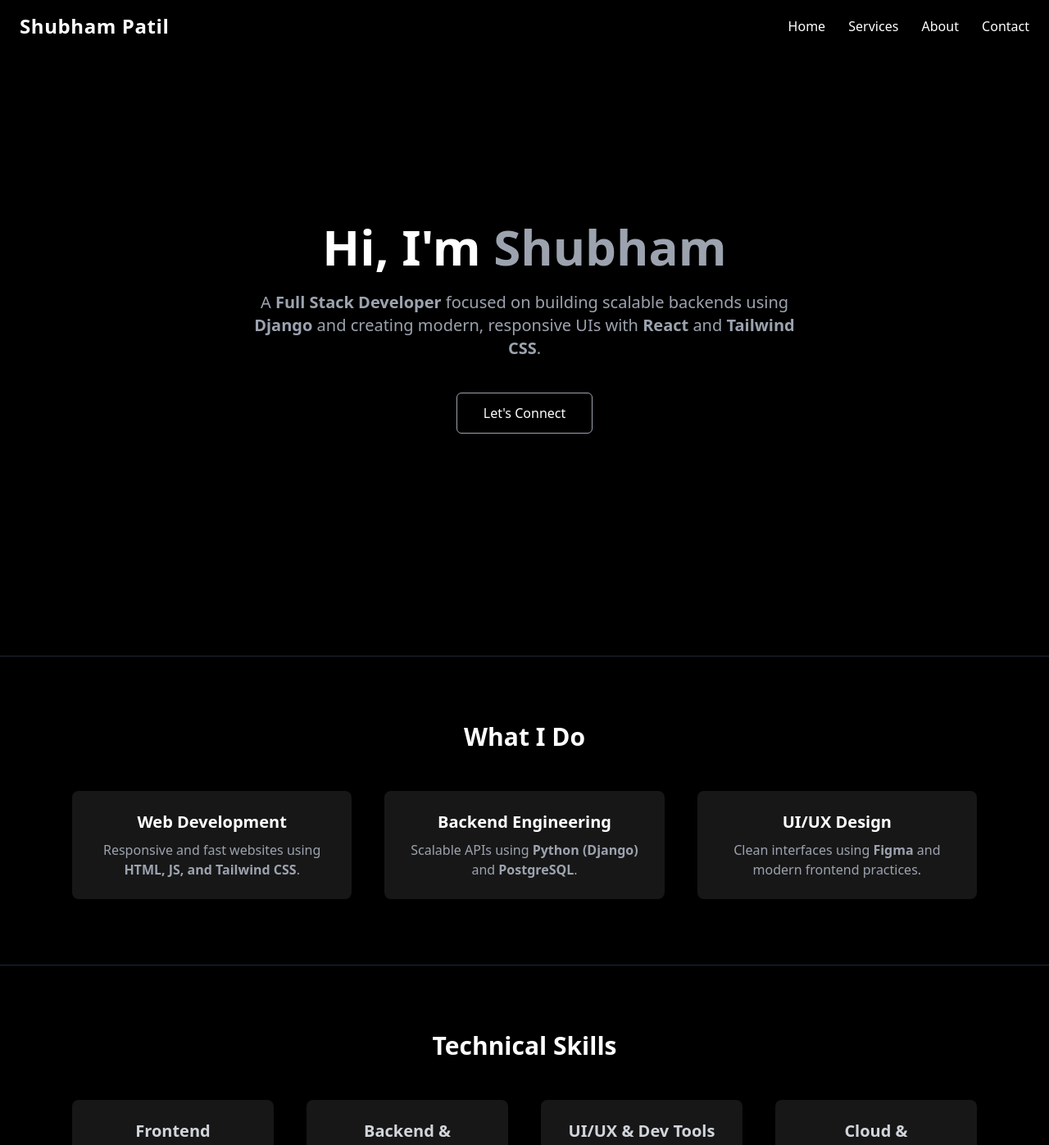
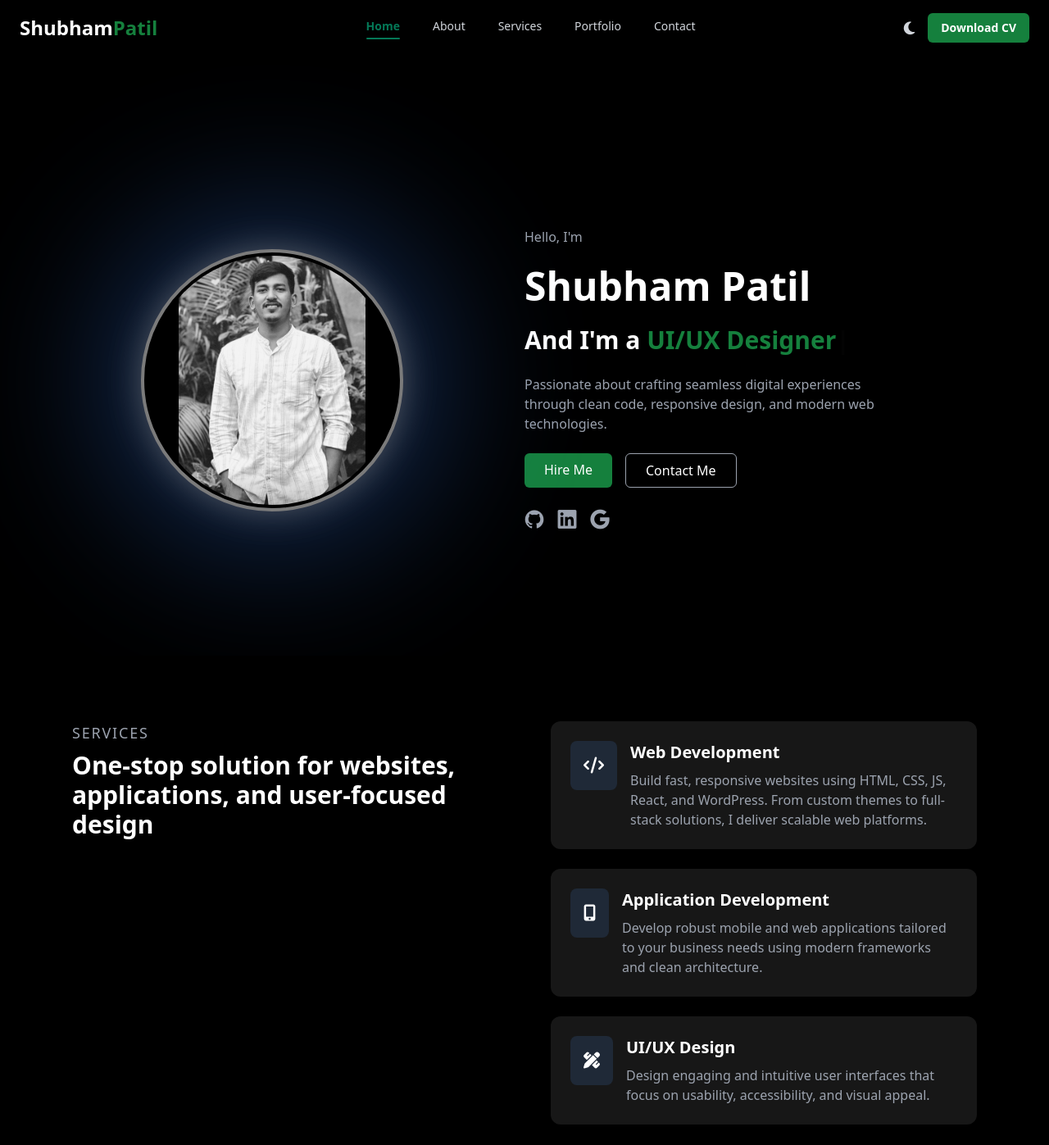
Before and after one commit to shubhamforall/shubhampatil-website, a plain HTML site: page index.html in a window 1280 px wide. Shown: the top 1397 px of the page at 82% size. Drawn offline with nearby package versions, Linux system fonts and the light colour scheme.

Commit message:
Updated home page

```diff
--- a/css/style.css
+++ b/css/style.css
@@ -1,3 +1,31 @@
+/* Active tab styling */
+.nav-link {
+    position: relative;
+    padding-bottom: 4px;
+    transition: all 0.3s ease;
+}
+
+.nav-link:hover {
+    color: white;
+}
+
+.nav-link.active {
+    color: #047857;
+    font-weight: 600;
+}
+
+.nav-link.active::after {
+    content: '';
+    position: absolute;
+    left: 0;
+    bottom: -2px;
+    height: 2px;
+    width: 100%;
+    background-color: #047857;
+    border-radius: 9999px;
+}
+
+
 /* Floating animation for icons */
 @keyframes float {
 
@@ -38,3 +66,20 @@ html {
 ::-webkit-scrollbar-thumb:hover {
     background: #555;
 }
+
+/* Pulsing glow effect for images */
+@keyframes pulseGlow {
+
+    0%,
+    100% {
+        box-shadow: 0 0 40px rgba(59, 130, 246, 0.6);
+    }
+
+    50% {
+        box-shadow: 0 0 80px rgba(59, 130, 246, 0.8);
+    }
+}
+
+img {
+    animation: pulseGlow 3s ease-in-out infinite;
+}
--- a/index.html
+++ b/index.html
@@ -6,76 +6,185 @@
     <meta name="viewport" content="width=device-width, initial-scale=1.0" />
     <title>Shubham Patil | Software Developer</title>
 
+    <!-- Favicon -->
+    <link rel="icon" type="image/jpeg" href="assets/images/favicon.jpg">
+
     <!-- Tailwind CSS -->
     <script src="https://cdn.tailwindcss.com"></script>
 
     <!-- Devicon (Colored Tech Icons) -->
     <link rel="stylesheet" href="https://cdn.jsdelivr.net/gh/devicons/devicon@v2.15.1/devicon.min.css">
 
+    <!-- Font Awesome for Icons (optional) -->
+    <link rel="stylesheet" href="https://cdnjs.cloudflare.com/ajax/libs/font-awesome/6.4.0/css/all.min.css" />
+
+
+
     <!-- AOS Animation -->
     <link href="https://unpkg.com/aos@2.3.1/dist/aos.css" rel="stylesheet">
-    <script src="https://unpkg.com/aos@2.3.1/dist/aos.js"></script>
 
+    <!-- Custom Styles -->
     <link rel="stylesheet" href="css/style.css" />
 
-    <link rel="icon" type="image/jpeg" href="assets/images/favicon.jpg">
+    <!-- External JS Libraries -->
+    <script src="https://cdn.jsdelivr.net/npm/typed.js@2.0.12" defer></script>
+    <script src="https://unpkg.com/aos@2.3.1/dist/aos.js" defer></script>
+
+    <!-- Main Script -->
+    <script src="js/main.js" defer></script>
 </head>
+
 
 <body class="bg-black text-white font-sans">
     <!-- Navbar -->
-    <nav class="fixed top-0 left-0 w-full bg-black bg-opacity-90 shadow z-50">
+    <nav class="fixed top-0 left-0 w-full z-50 bg-black shadow-md">
         <div class="max-w-7xl mx-auto px-6 py-4 flex justify-between items-center">
-            <h1 class="text-2xl font-bold tracking-wide">Shubham Patil</h1>
-            <div class="space-x-6 hidden md:block">
-                <a href="index.html" class="hover:text-gray-400 transition">Home</a>
-                <a href="services.html" class="hover:text-gray-400 transition">Services</a>
-                <a href="about.html" class="hover:text-gray-400 transition">About</a>
-                <a href="contact.html" class="hover:text-gray-400 transition">Contact</a>
+
+            <!-- Logo -->
+            <a href="index.html" class="text-2xl font-bold text-white">
+                Shubham<span class="text-green-700	">Patil</span>
+            </a>
+
+            <!-- Navigation Links -->
+            <div class="hidden md:flex space-x-10 text-sm font-medium text-gray-300">
+                <a href="index.html" class="nav-link">Home</a>
+                <a href="about.html" class="nav-link">About</a>
+                <a href="services.html" class="nav-link">Services</a>
+                <a href="#projects" class="nav-link">Portfolio</a>
+                <a href="contact.html" class="nav-link">Contact</a>
+            </div>
+
+            <!-- Right Icons + Resume Button -->
+            <div class="flex items-center space-x-4">
+                <button class="text-gray-300 hover:text-white text-lg">
+                    <i class="fas fa-moon"></i>
+                </button>
+
+                <a href="assets/resume.pdf" download
+                    class="bg-green-700 hover:bg-green-900 text-white px-4 py-2 rounded-md text-sm font-semibold transition duration-200">
+                    Download CV
+                </a>
             </div>
         </div>
     </nav>
 
+
+
     <!-- Hero Section -->
-    <section class="min-h-screen flex flex-col justify-center items-center text-center px-6" data-aos="fade-up">
-        <h2 class="text-5xl md:text-6xl font-bold mb-6">Hi, I'm <span class="text-gray-400">Shubham</span></h2>
-        <p class="text-lg md:text-xl text-gray-400 max-w-2xl mb-10">
-            A <strong>Full Stack Developer</strong> focused on building scalable backends using <strong>Django</strong>
-            and creating modern, responsive UIs with <strong>React</strong> and <strong>Tailwind CSS</strong>.
-        </p>
-        <a href="contact.html"
-            class="border border-gray-400 px-8 py-3 rounded-md hover:bg-white hover:text-black transition">
-            Let's Connect
-        </a>
+    <section
+        class="min-h-screen bg-black text-white flex flex-col md:flex-row justify-center items-center px-6 pt-24 md:pt-32"
+        data-aos="fade-up">
+        <!-- Left: Profile Image -->
+        <div class="md:w-1/2 flex justify-center mb-10 md:mb-0">
+            <div class="relative flex justify-center items-center">
+                <!-- Blue Glow -->
+                <div class="absolute bg-blue-500 blur-[100px] opacity-40 rounded-full w-80 h-80 md:w-96 md:h-96"></div>
+
+                <!-- Profile Image -->
+                <img src="assets/images/shubham.webp" alt="Shubham Patil" class="relative w-72 h-72 md:w-80 md:h-80 rounded-full object-contain border-4 border-blue-500
+           grayscale transition-all duration-500 ease-in-out
+           shadow-[0_0_50px_rgba(59,130,246,0.6)] bg-black p-1">
+            </div>
+
+        </div>
+
+
+        <!-- Right: Intro Text -->
+        <div class="md:w-1/2 text-center md:text-left space-y-6">
+            <p class="text-gray-400">Hello, I'm</p>
+            <h1 class="text-4xl md:text-5xl font-bold">Shubham Patil</h1>
+            <h2 class="text-2xl md:text-3xl font-semibold text-white">
+                And I'm a <span id="typed-text" class="text-green-700"></span>
+            </h2>
+            <p class="text-gray-400 max-w-md">
+                Passionate about crafting seamless digital experiences through clean code, responsive design, and modern
+                web
+                technologies.
+            </p>
+
+            <div class="flex justify-center md:justify-start space-x-4 mt-4">
+                <a href="#contact" class="bg-green-700 px-6 py-2 rounded-md hover:bg-green-900 transition">Hire Me</a>
+                <a href="#contact"
+                    class="border border-gray-400 px-6 py-2 rounded-md hover:bg-white hover:text-black transition">Contact
+                    Me</a>
+            </div>
+
+            <!-- Social Links -->
+            <div class="flex justify-center md:justify-start space-x-4 mt-6 text-2xl">
+                <a href="https://github.com/shubhamforall" target="_blank" class="text-gray-400 hover:text-white"><i
+                        class="devicon-github-original"></i></a>
+                <a href="https://www.linkedin.com/in/shubhampatil" target="_blank"
+                    class="text-gray-400 hover:text-green-700"><i class="devicon-linkedin-plain"></i></a>
+                <a href="mailto:patilshubham0514@gmail.com" class="text-gray-400 hover:text-green-700"><i
+                        class="devicon-google-plain"></i></a>
+            </div>
+        </div>
     </section>
 
+
     <!-- Services Section -->
-    <section id="services" class="py-20 border-t border-gray-800" data-aos="fade-up">
-        <div class="max-w-6xl mx-auto px-6 text-center">
-            <h3 class="text-3xl font-semibold mb-12">What I Do</h3>
-            <div class="grid md:grid-cols-3 gap-10">
-                <div class="bg-neutral-900 p-6 rounded-lg hover:-translate-y-2 transition">
-                    <h4 class="text-xl font-semibold mb-2">Web Development</h4>
-                    <p class="text-gray-400">Responsive and fast websites using <strong>HTML, JS, and Tailwind
-                            CSS</strong>.</p>
+    <section id="services" class="py-20 bg-black text-white" data-aos="fade-up">
+        <div class="max-w-6xl mx-auto px-6 md:flex md:items-start md:gap-16">
+            <!-- Left Side: Heading -->
+            <div class="md:w-1/2 mb-10 md:mb-0">
+                <span class="text-gray-400 uppercase tracking-widest text-lg">Services</span>
+                <h2 class="text-3xl font-bold mt-2 mb-6">One-stop solution for websites, applications, and user-focused
+                    design
+
+                </h2>
+            </div>
+
+            <!-- Right Side: Service Cards -->
+            <div class="md:w-1/2 space-y-6">
+                <div class="bg-neutral-900 p-6 rounded-xl flex items-start gap-4 hover:-translate-y-2 transition">
+                    <div class="bg-gray-800 p-4 rounded-lg">
+                        <i class="fas fa-code text-white text-xl"></i>
+                    </div>
+                    <div>
+                        <h4 class="text-xl font-semibold mb-2">Web Development</h4>
+                        <p class="text-gray-400">
+                            Build fast, responsive websites using HTML, CSS, JS, React, and WordPress. From custom
+                            themes to full-stack
+                            solutions, I deliver scalable web platforms.
+                        </p>
+                    </div>
                 </div>
-                <div class="bg-neutral-900 p-6 rounded-lg hover:-translate-y-2 transition">
-                    <h4 class="text-xl font-semibold mb-2">Backend Engineering</h4>
-                    <p class="text-gray-400">Scalable APIs using <strong>Python (Django)</strong> and
-                        <strong>PostgreSQL</strong>.
-                    </p>
+
+                <!-- Service 2: Application Development -->
+                <div class="bg-neutral-900 p-6 rounded-xl flex items-start gap-4 hover:-translate-y-2 transition">
+                    <div class="bg-gray-800 p-4 rounded-lg">
+                        <i class="fas fa-mobile-alt text-white text-xl"></i>
+                    </div>
+                    <div>
+                        <h4 class="text-xl font-semibold mb-2">Application Development</h4>
+                        <p class="text-gray-400">
+                            Develop robust mobile and web applications tailored to your business needs using modern
+                            frameworks and clean
+                            architecture.
+                        </p>
+                    </div>
                 </div>
-                <div class="bg-neutral-900 p-6 rounded-lg hover:-translate-y-2 transition">
-                    <h4 class="text-xl font-semibold mb-2">UI/UX Design</h4>
-                    <p class="text-gray-400">Clean interfaces using <strong>Figma</strong> and modern frontend
-                        practices.</p>
+
+                <!-- Service 3: UI/UX Design -->
+                <div class="bg-neutral-900 p-6 rounded-xl flex items-start gap-4 hover:-translate-y-2 transition">
+                    <div class="bg-gray-800 p-4 rounded-lg">
+                        <i class="fas fa-pencil-ruler text-white text-xl"></i>
+                    </div>
+                    <div>
+                        <h4 class="text-xl font-semibold mb-2">UI/UX Design</h4>
+                        <p class="text-gray-400">
+                            Design engaging and intuitive user interfaces that focus on usability, accessibility, and
+                            visual appeal.
+                        </p>
+                    </div>
                 </div>
             </div>
         </div>
     </section>
 
+
     <!-- Technical Skills Section -->
-    <!-- Technical Skills Section -->
-    <section id="skills" class="py-20 border-t border-gray-800 bg-black text-white" data-aos="fade-up">
+    <section id="skills" class="py-20 bg-black text-white" data-aos="fade-up">
         <div class="max-w-6xl mx-auto px-6">
             <h3 class="text-3xl font-semibold text-center mb-12">Technical Skills</h3>
 
@@ -193,7 +302,7 @@
         </div>
     </section>
     <!-- Projects Section -->
-    <section id="projects" class="py-20 border-t border-gray-800" data-aos="fade-up">
+    <section id="projects" class="py-20 " data-aos="fade-up">
         <div class="max-w-6xl mx-auto px-6">
             <h3 class="text-3xl font-semibold text-center mb-12">Projects</h3>
             <div class="grid md:grid-cols-2 lg:grid-cols-3 gap-10">
@@ -219,7 +328,7 @@
     </section>
 
     <!-- Feedback Section -->
-    <section class="py-20 border-t border-gray-800 text-center" data-aos="fade-up">
+    <section class="py-20  text-center" data-aos="fade-up">
         <div class="max-w-5xl mx-auto px-6">
             <h3 class="text-3xl font-semibold mb-12">Client Feedback</h3>
             <div class="grid md:grid-cols-3 gap-8">
@@ -242,7 +351,7 @@
     </section>
 
     <!-- Contact CTA -->
-    <section class="py-20 text-center border-t border-gray-800" data-aos="zoom-in">
+    <section class="py-20 text-center " data-aos="zoom-in">
         <h3 class="text-3xl font-semibold mb-4">Have a Project in Mind?</h3>
         <p class="text-gray-400 mb-8">Let’s collaborate and turn your idea into a real product.</p>
         <a href="contact.html"
@@ -253,7 +362,7 @@
 
 
     <!-- Footer -->
-    <footer class="border-t border-gray-800 py-6 text-center text-gray-500">
+    <footer class="py-6 text-center text-gray-500">
         © 2025 Shubham Patil — Built with ❤️ using Tailwind CSS
     </footer>
 
--- a/js/main.js
+++ b/js/main.js
@@ -0,0 +1,46 @@
+// Highlight the active nav link based on current page
+document.addEventListener("DOMContentLoaded", () => {
+    const currentPage = window.location.pathname.split("/").pop();
+    const navLinks = document.querySelectorAll(".nav-link");
+
+    navLinks.forEach(link => {
+        if (link.getAttribute("href") === currentPage ||
+            (link.getAttribute("href") === "index.html" && currentPage === "")) {
+            link.classList.add("active");
+        }
+    });
+});
+
+
+document.addEventListener("DOMContentLoaded", function () {
+    // Initialize AOS (Animate On Scroll)
+    if (typeof AOS !== "undefined") {
+        AOS.init({
+            duration: 1000,
+            once: true
+        });
+    }
+
+    // Initialize Typed.js animation
+    if (document.querySelector("#typed-text")) {
+        new Typed("#typed-text", {
+            strings: ["Frontend Developer", "UI/UX Designer", "Full Stack Developer"],
+            typeSpeed: 80,
+            backSpeed: 40,
+            backDelay: 1500,
+            loop: true
+        });
+    }
+
+    // Navbar scroll effect
+    const navbar = document.querySelector("nav");
+    window.addEventListener("scroll", () => {
+        if (window.scrollY > 50) {
+            navbar.classList.add("bg-opacity-100", "shadow-md");
+        } else {
+            navbar.classList.remove("bg-opacity-100", "shadow-md");
+        }
+    });
+
+    console.log("✅ Shubham Patil website initialized successfully");
+});
```
Also changed, not shown: assets/images/IMG_20251012_095606-removebg-preview.png (added), assets/images/shubham-removebg-preview.png (added), assets/images/shubham.webp (added), 2 other files.
